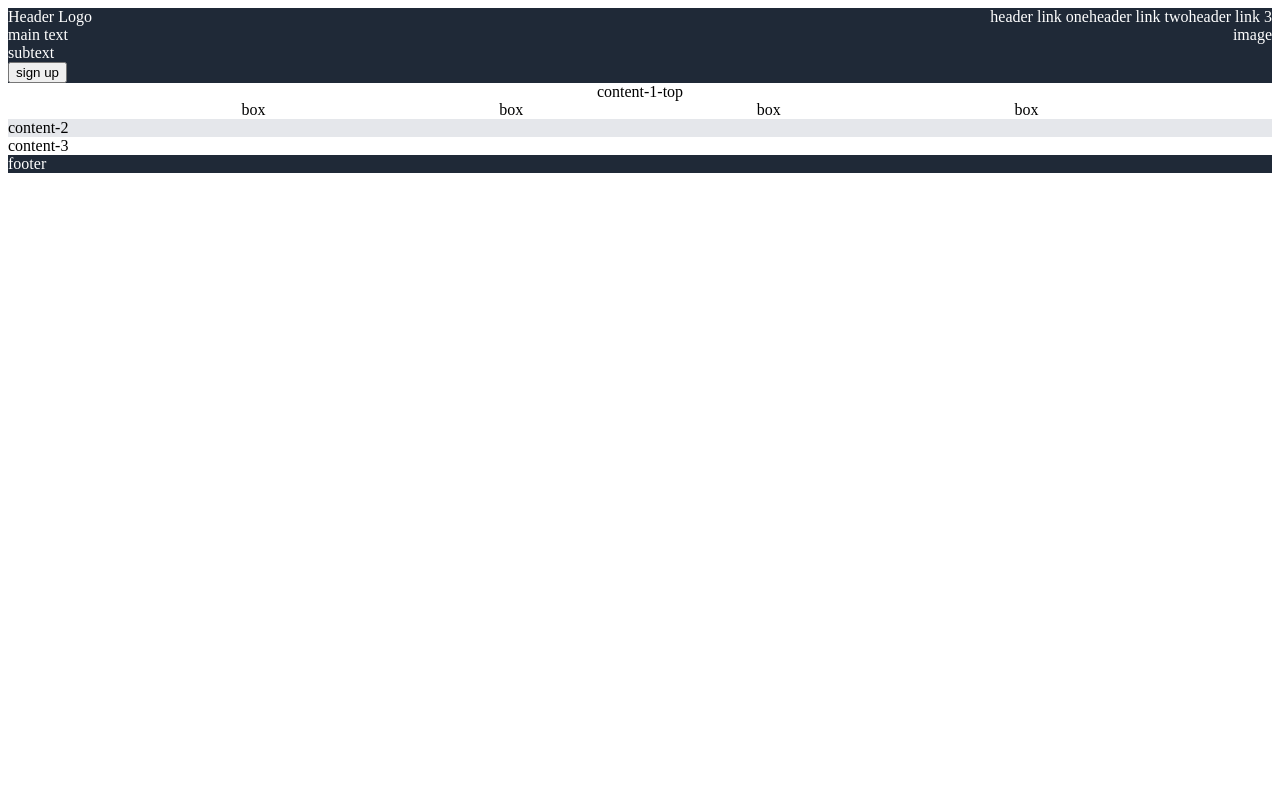
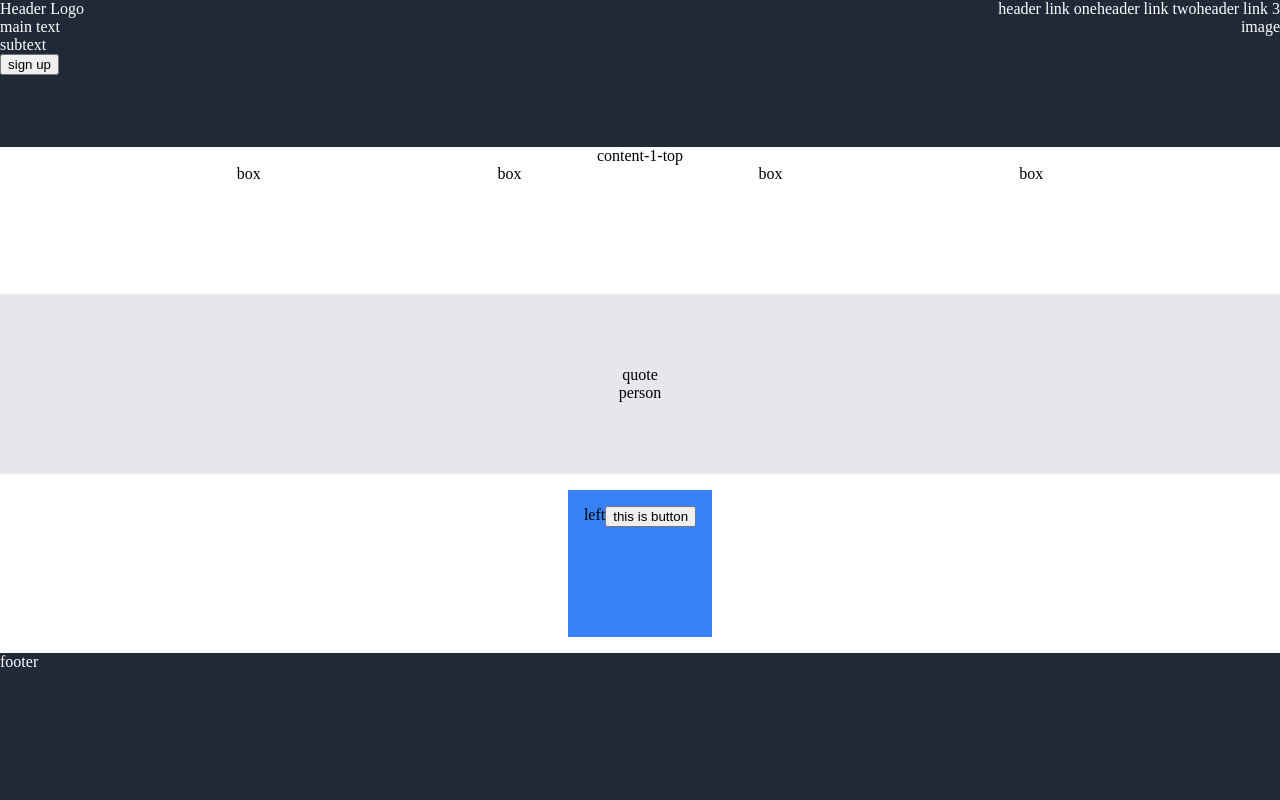
Before and after one commit to keithsu05/landingpage, a plain HTML site: page index.html in a window 1280 px wide. Drawn offline with Linux system fonts and the light colour scheme.

Commit message:
made page fill viewport, added the basic structure elements except for footer

```diff
--- a/index.html
+++ b/index.html
@@ -15,8 +15,8 @@
 </div>
 
 
-    <div class="content-2">content-2</div>
-    <div class="content-3">content-3</div>
+    <div class="content-2"><div class="content-2-top">quote</div><div class="content-2-bottom">person</div></div>
+    <div class="content-3"><div class="blue-box"><div class="blue-box-left">left</div><div class="blue-box-right"><button>this is button</button></div></div></div>
     <div class="footer">footer</div>
 
 </body>
--- a/styles.css
+++ b/styles.css
@@ -1,6 +1,10 @@
 body{
     display: flex;
     flex-direction: column;
+    margin: 0;
+
+    height: 100vh;
+
 
 }
 
@@ -9,12 +13,18 @@ body{
     background-color: #1f2937;
     color: white;
     display: flex;
+    height: 20vh;
+
+
+
+
 }
 
 .header{
     display: flex;
     flex-direction: column;
-    flex: 1;
+
+
 
 }
 
@@ -28,6 +38,9 @@ body{
 .content-1{
     display: flex;
     flex-direction: column;
+    height: 20vh;
+
+
 }
 .content-1-top{
     display: flex;
@@ -42,5 +55,33 @@ body{
 
 
 .content-2{
+    flex-direction: column;
     background-color: #e5e7eb;
+    display: flex;
+    justify-content: center;
+    align-items: center;
+    padding: 16px;
+    height: 20vh;
+
+
 }
+
+.content-3{
+    background-color:white ;
+    padding: 16px;
+    display: flex;
+    flex-direction: row;
+    justify-content: center;
+    padding: 16px;
+    height: 20vh;
+
+
+}
+
+.blue-box{
+    background-color: #3882F6 ;
+    display: flex;
+    padding: 16px;
+
+
+}
```
